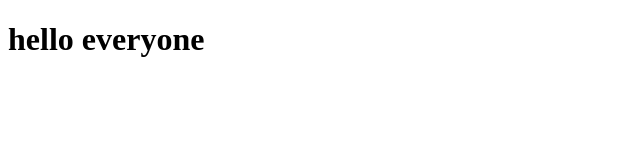
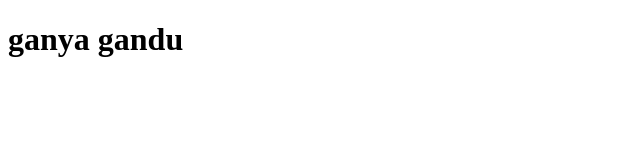
Before and after one commit to rohan55555/ad, a plain HTML site: page site/index.html in a window 1280 px wide. Shown: the whole page, without its empty margins (0-640 px from the left). Drawn offline with Linux system fonts and the light colour scheme.

Commit message:
Update index.html

```diff
--- a/site/index.html
+++ b/site/index.html
@@ -3,9 +3,9 @@
 <head>
 	<meta charset="utf-8">
 	<meta namonee="viewport" content="width=device-width, initial-scale=1">
-	<title>hello every</title>
+	<title>harsha madarchod</title>
 </head>
 <body>
-<h1>hello everyone</h1>
+<h1>ganya gandu</h1>
 </bodyy>
 </html>
```
